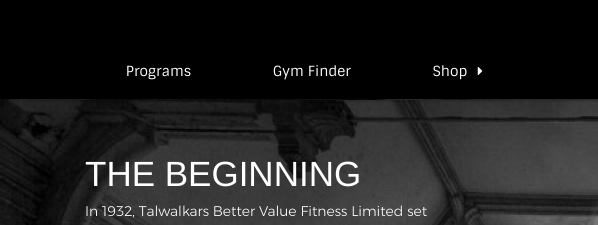
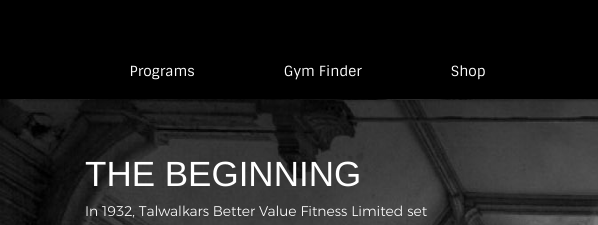
Before and after one commit to kdma014/proj-gym-web, a plain HTML site: page landing.html in a window 1280 px wide. Shown: the top 225 px of the page, 0-598 px from the left. Drawn offline with Linux system fonts and the light colour scheme; a web font is replaced by a local one.

Commit message:
removed caret right icon from nav links

```diff
--- a/landing.html
+++ b/landing.html
@@ -88,8 +88,8 @@
                                 <a class="nav-link" href="gym-finder.html">Gym Finder</a>
                             </li>
 
-                            <li class="nav-item dropdown">
-                                <a class="nav-link dropdown-toggle" role="button" aria-haspopup="true" aria-expanded="false" href="#shop_menu">Shop <i class="fa fa-caret-right fa-fw"></i></a>
+                            <li class="nav-item">
+                                <a class="nav-link dropdown-toggle" role="button" aria-haspopup="true" aria-expanded="false" href="#shop_menu">Shop</a>
 
                                 <div class="dropdown-menu shop-dropdown boxed-dropdown" id="shop_menu" style="width: 300px">
                                     <ul class="nav flex-column dropdown-list-menu">
```
